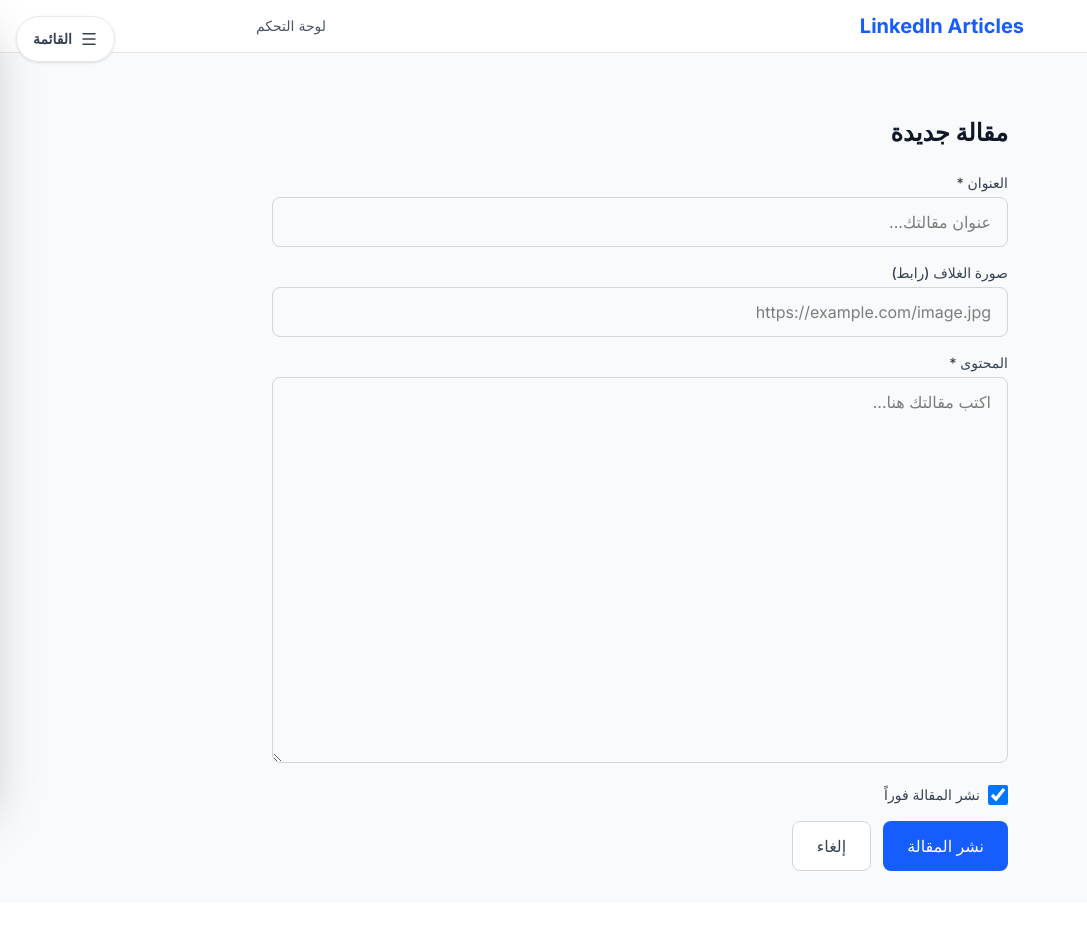
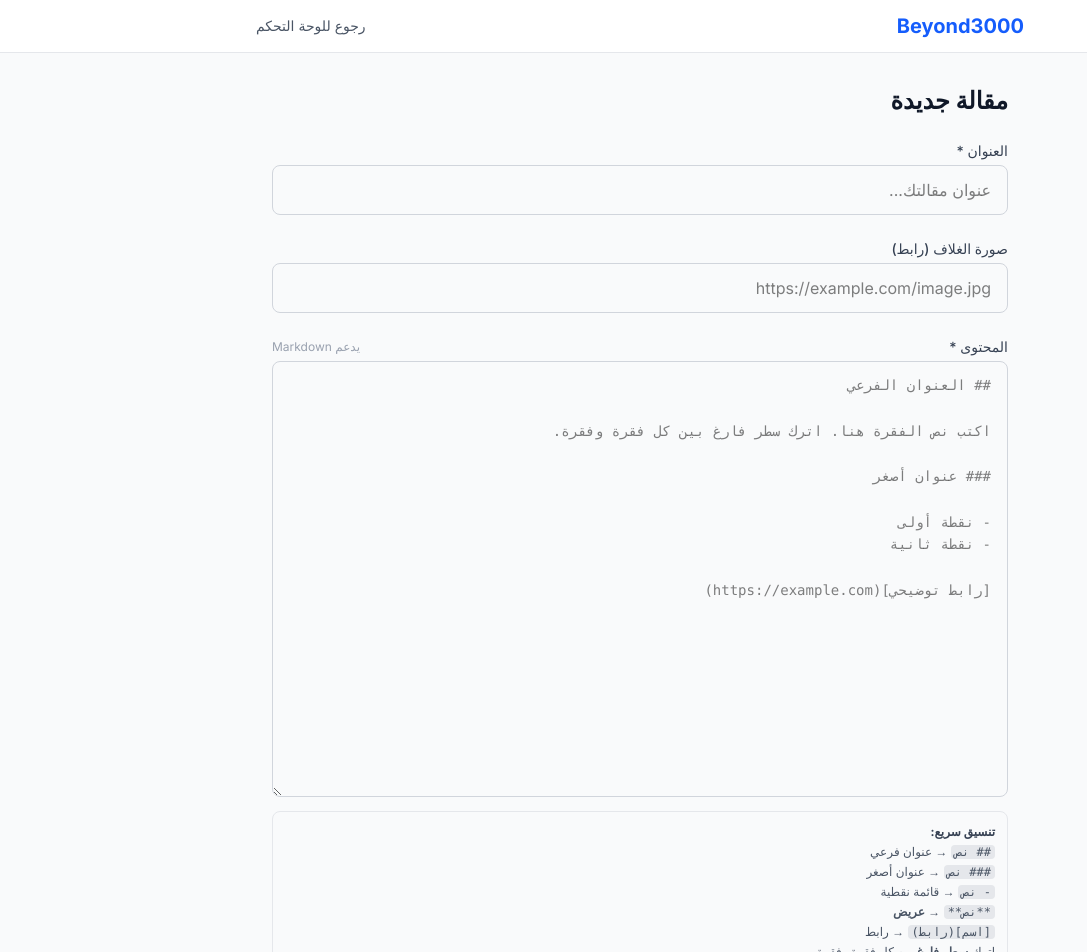
Before and after one commit to Abdomghrbi/Beyond3000, a Next.js app: page /dashboard/new in a window 1280 px wide. Shown: the top 952 px of the page, without its empty margins (0-1087 px from the left). Before the commit the page ends 903 px from the top, so only its background shows below. Built offline with nearby package versions, Linux system fonts and the light colour scheme.

Commit message:
Update page.tsx

```diff
--- a/app/dashboard/new/page.tsx
+++ b/app/dashboard/new/page.tsx
@@ -3,7 +3,6 @@
 import { useState } from "react";
 import { createArticle } from "../actions";
 import Link from "next/link";
-import AuthSidebar from "../../components/AuthSidebar";
 
 export default function NewArticlePage() {
   const [error, setError] = useState<string | null>(null);
@@ -21,23 +20,21 @@
 
   return (
     <div className="min-h-screen bg-gray-50">
-      <AuthSidebar displayName="لوحة التحكم" />
-
       <nav className="bg-white border-b border-gray-200 px-4 py-3">
         <div className="max-w-3xl mx-auto flex items-center justify-between">
           <Link href="/" className="text-xl font-bold text-blue-600">
-            LinkedIn Articles
+            Beyond3000
           </Link>
           <Link href="/dashboard" className="text-sm text-gray-600 hover:text-gray-900">
-            لوحة التحكم
+            رجوع للوحة التحكم
           </Link>
         </div>
       </nav>
 
-      <main className="max-w-3xl mx-auto px-4 py-8 pt-16">
+      <main className="max-w-3xl mx-auto px-4 py-8">
         <h1 className="text-2xl font-bold text-gray-900 mb-6">مقالة جديدة</h1>
 
-        <form action={handleSubmit} className="space-y-4">
+        <form action={handleSubmit} className="space-y-6">
           {error && (
             <div className="bg-red-50 text-red-600 p-3 rounded-lg text-sm">
               {error}
@@ -70,16 +67,37 @@
           </div>
 
           <div>
-            <label className="block text-sm font-medium text-gray-700 mb-1">
-              المحتوى *
-            </label>
+            <div className="flex items-center justify-between mb-1">
+              <label className="block text-sm font-medium text-gray-700">
+                المحتوى *
+              </label>
+              <span className="text-xs text-gray-400">يدعم Markdown</span>
+            </div>
             <textarea
               name="content"
               required
-              rows={15}
-              className="w-full px-4 py-3 border border-gray-300 rounded-lg focus:ring-2 focus:ring-blue-500 outline-none resize-y"
-              placeholder="اكتب مقالتك هنا..."
+              rows={18}
+              className="w-full px-4 py-3 border border-gray-300 rounded-lg focus:ring-2 focus:ring-blue-500 outline-none resize-y font-mono text-sm leading-relaxed"
+              placeholder={`## العنوان الفرعي
+
+اكتب نص الفقرة هنا. اترك سطر فارغ بين كل فقرة وفقرة.
+
+### عنوان أصغر
+
+- نقطة أولى
+- نقطة ثانية
+
+[رابط توضيحي](https://example.com)`}
             />
+            <div className="mt-2 bg-gray-50 border border-gray-200 rounded-lg p-3 text-xs text-gray-600 space-y-1">
+              <p className="font-bold text-gray-700 mb-1">تنسيق سريع:</p>
+              <p><code className="bg-gray-200 px-1 rounded">## نص</code> → عنوان فرعي</p>
+              <p><code className="bg-gray-200 px-1 rounded">### نص</code> → عنوان أصغر</p>
+              <p><code className="bg-gray-200 px-1 rounded">- نص</code> → قائمة نقطية</p>
+              <p><code className="bg-gray-200 px-1 rounded">**نص**</code> → <strong>عريض</strong></p>
+              <p><code className="bg-gray-200 px-1 rounded">[اسم](رابط)</code> → رابط</p>
+              <p>اترك <strong>سطر فارغ</strong> بين كل فقرة وفقرة</p>
+            </div>
           </div>
 
           <div className="flex items-center gap-2">
```
